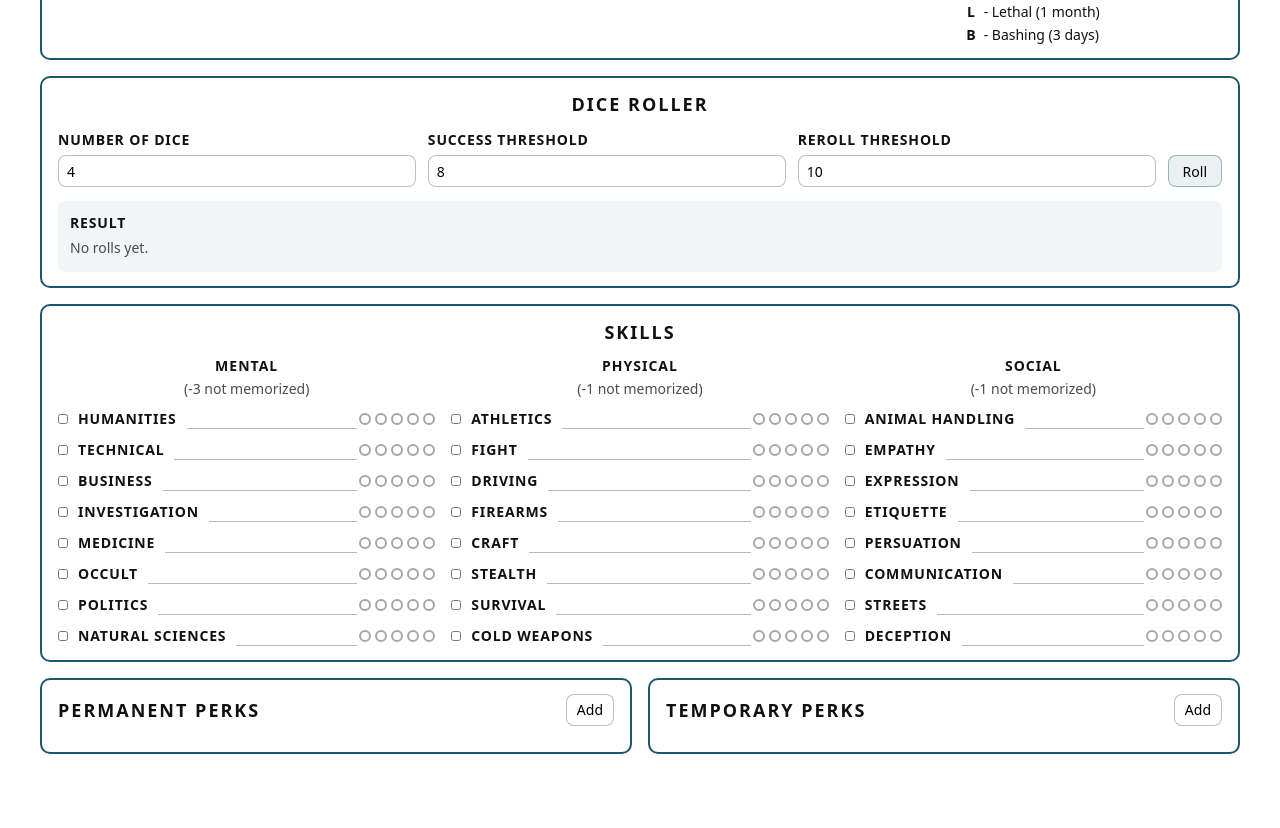
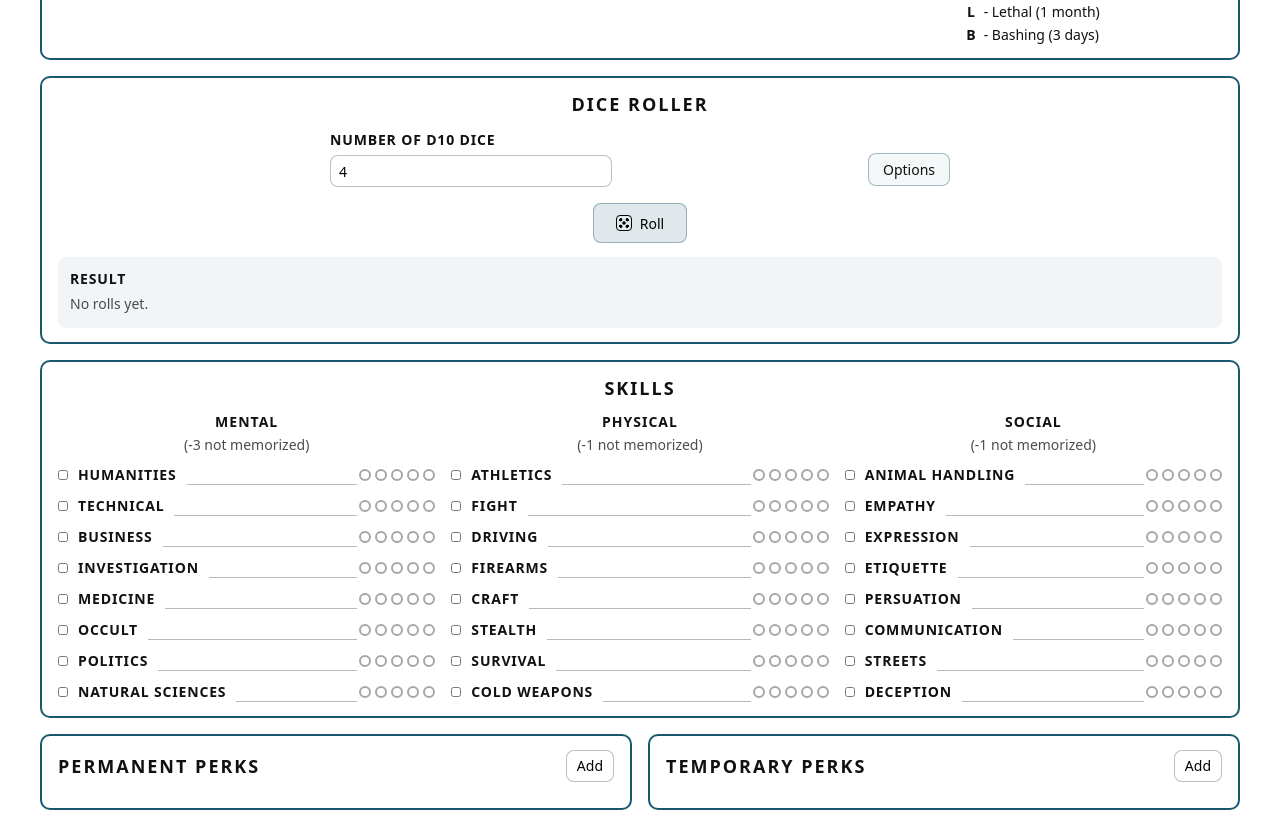
Before and after one commit to GennadiyZakharov/worldstriders-charlist, a Svelte app: page / in a window 1280 px wide. Shown: the part 963-1791 px from the top of the page. Before the commit the page ends 1735 px from the top, so only its background shows below. Built offline with nearby package versions, Linux system fonts and the light colour scheme.

Commit message:
Enhanced Dice Roller UI: advanced settings moved under "Options" toggle.

```diff
--- a/src/App.svelte
+++ b/src/App.svelte
@@ -149,6 +149,7 @@
   let diceRollerLabels = $derived(getLabels(character.lang, {
     title: "diceRollerTitle",
     diceCount: "diceRollerDiceCount",
+    options: "diceRollerOptions",
     successThreshold: "diceRollerSuccessThreshold",
     rerollThreshold: "diceRollerRerollThreshold",
     roll: "diceRollerRoll",
--- a/src/components/DiceRoller.svelte
+++ b/src/components/DiceRoller.svelte
@@ -13,6 +13,7 @@
         labels: {
             title: string;
             diceCount: string;
+            options: string;
             successThreshold: string;
             rerollThreshold: string;
             roll: string;
@@ -127,7 +128,8 @@
     <h1 class="ws-h1">{labels.title}</h1>
 
     <div class="controls">
-        <label class="field">
+        <div class="primaryControls">
+            <label class="field diceCountField">
                 <span class="ws-label">{labels.diceCount}</span>
                 <input
                         class="ws-text"
@@ -142,6 +144,9 @@
                 />
             </label>
 
+            <details class="optionsDisclosure">
+                <summary class="optionsButton ws-text">{labels.options}</summary>
+                <div class="optionsPanel">
                     <label class="field">
                         <span class="ws-label">{labels.successThreshold}</span>
                         <input
@@ -171,10 +176,16 @@
                                 onblur={() => setRerollThreshold(rerollThreshold)}
                         />
                     </label>
+                </div>
+            </details>
+        </div>
 
+        <div class="rollAction">
             <button type="button" class="rollButton ws-text" onclick={rollAll}>
-            {labels.roll}
+                <span class="diceIcon" aria-hidden="true"></span>
+                <span>{labels.roll}</span>
             </button>
+        </div>
     </div>
 
     <div class="resultBlock">
@@ -199,9 +210,58 @@
 
     .controls {
         display: grid;
-        grid-template-columns: repeat(3, minmax(0, 1fr)) auto;
+        gap: 16px;
+        width: min(100%, 620px);
+        margin-inline: auto;
+    }
+
+    .primaryControls {
+        display: flex;
+        gap: 16px;
+        align-items: flex-start;
+    }
+
+    .diceCountField {
+        flex: 1 1 260px;
+    }
+
+    .optionsDisclosure {
+        flex: 1 1 300px;
+        min-width: 0;
+        padding-top: 23px;
+    }
+
+    .optionsButton {
+        width: fit-content;
+        margin-left: auto;
+        padding: 6px 14px;
+        border: 1px solid rgba(0, 70, 95, 0.35);
+        border-radius: 8px;
+        background: rgba(0, 70, 95, 0.04);
+        cursor: pointer;
+        list-style: none;
+        white-space: nowrap;
+    }
+
+    .optionsButton::-webkit-details-marker {
+        display: none;
+    }
+
+    .optionsButton:focus-visible,
+    .rollButton:focus-visible {
+        outline: 2px solid rgba(0, 70, 95, 0.8);
+        outline-offset: 2px;
+    }
+
+    .optionsDisclosure[open] .optionsButton {
+        background: rgba(0, 70, 95, 0.1);
+    }
+
+    .optionsPanel {
+        display: grid;
+        grid-template-columns: repeat(2, minmax(0, 1fr));
         gap: 12px;
-        align-items: end;
+        margin-top: 12px;
     }
 
     .field {
@@ -222,13 +282,41 @@
     }
 
     .rollButton {
-        height: 32px;
+        display: inline-flex;
+        align-items: center;
+        justify-content: center;
+        gap: 8px;
+        min-height: 40px;
         border: 1px solid rgba(0, 70, 95, 0.35);
         border-radius: 8px;
-        background: rgba(0, 70, 95, 0.08);
-        padding: 0 14px;
+        background: rgba(0, 70, 95, 0.12);
+        padding: 7px 22px;
         cursor: pointer;
         white-space: nowrap;
+    }
+
+    .rollButton:hover {
+        background: rgba(0, 70, 95, 0.18);
+    }
+
+    .diceIcon {
+        width: 16px;
+        height: 16px;
+        border: 1px solid currentColor;
+        border-radius: 4px;
+        background:
+                radial-gradient(circle at 28% 28%, currentColor 0 1.5px, transparent 1.7px),
+                radial-gradient(circle at 72% 28%, currentColor 0 1.5px, transparent 1.7px),
+                radial-gradient(circle at 50% 50%, currentColor 0 1.5px, transparent 1.7px),
+                radial-gradient(circle at 28% 72%, currentColor 0 1.5px, transparent 1.7px),
+                radial-gradient(circle at 72% 72%, currentColor 0 1.5px, transparent 1.7px);
+        box-sizing: border-box;
+        flex: 0 0 auto;
+    }
+
+    .rollAction {
+        display: flex;
+        justify-content: center;
     }
 
     .resultBlock {
@@ -252,7 +340,11 @@
     }
 
     @media (max-width: 900px) {
-        .controls {
+        .primaryControls {
+            gap: 12px;
+        }
+
+        .optionsPanel {
             grid-template-columns: 1fr;
         }
     }
--- a/src/lib/i18n.ts
+++ b/src/lib/i18n.ts
@@ -121,7 +121,8 @@ export const DICT: Record<Lang, Record<string, string>> = {
     delete: "Delete",
 
     diceRollerTitle: "Dice Roller",
-    diceRollerDiceCount: "Number of dice",
+    diceRollerDiceCount: "Number of d10 dice",
+    diceRollerOptions: "Options",
     diceRollerSuccessThreshold: "Success threshold",
     diceRollerRerollThreshold: "Reroll threshold",
     diceRollerRoll: "Roll",
@@ -250,7 +251,8 @@ export const DICT: Record<Lang, Record<string, string>> = {
     delete: "Удалить",
 
     diceRollerTitle: "Бросок кубов",
-    diceRollerDiceCount: "Количество кубов",
+    diceRollerDiceCount: "Количество кубиков d10",
+    diceRollerOptions: "Настройки",
     diceRollerSuccessThreshold: "Порог успеха",
     diceRollerRerollThreshold: "Порог переброса",
     diceRollerRoll: "Бросить",
```
Also changed, not shown: 1 other file (tests, documents, lock files or other folders). Lines whose indentation alone changed are shown as unchanged.
